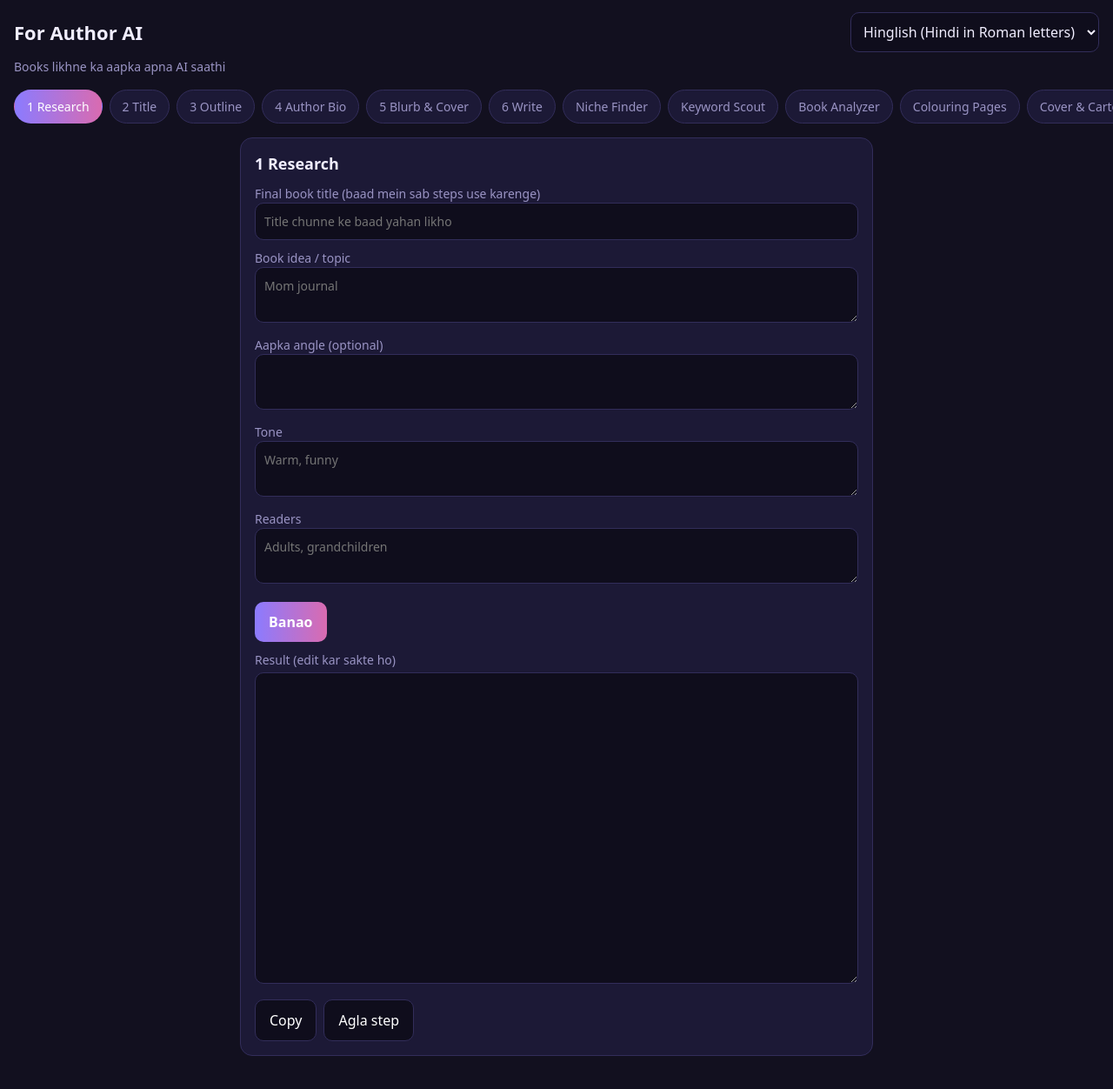
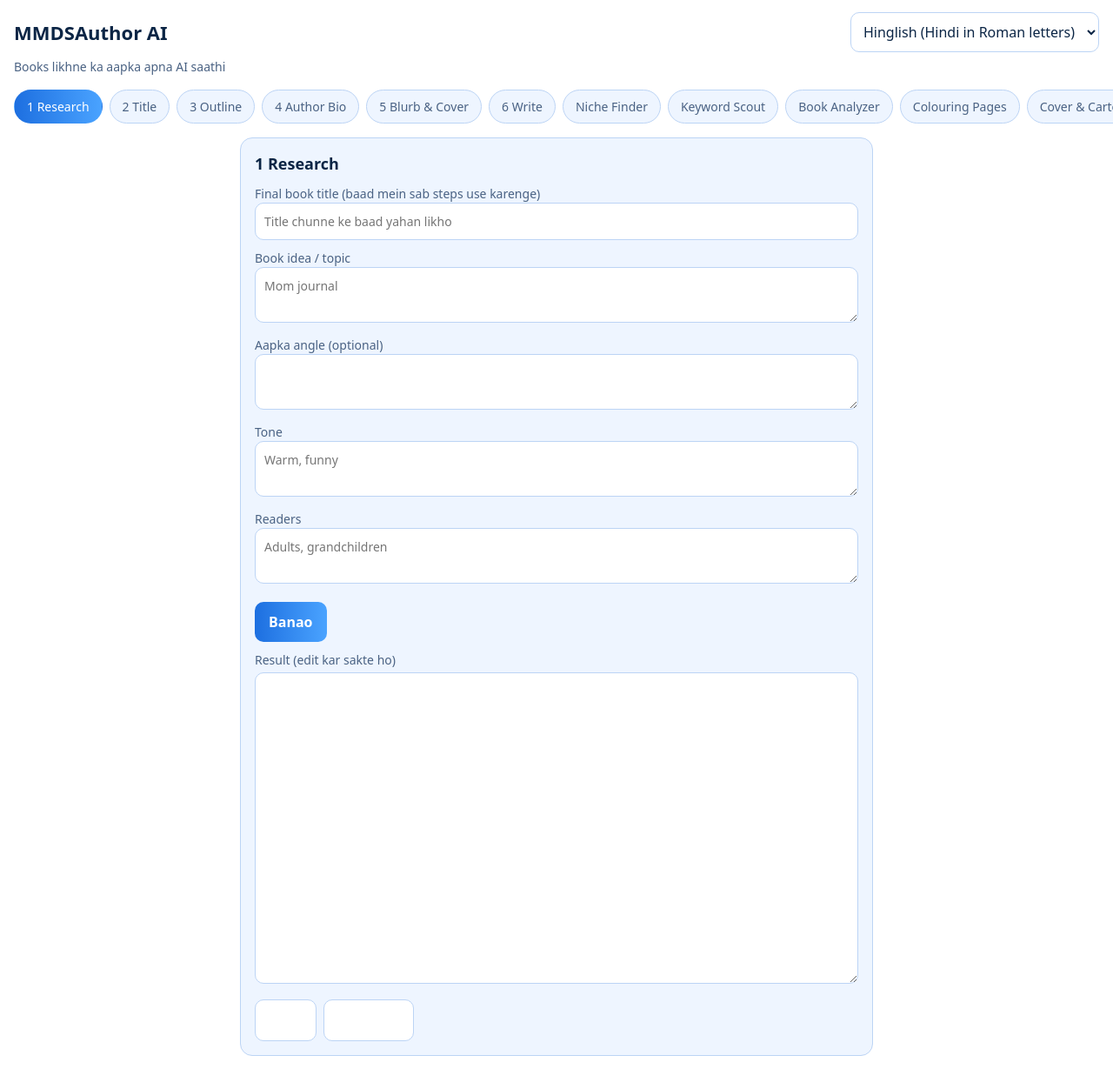
Before and after one commit to mickeyminu708-star/for-author-ai, a website: page index.html in a window 1280 px wide. Shown: the whole page at 87% size. Drawn offline with Linux system fonts and the light colour scheme.

Commit message:
Add files via upload

```diff
--- a/index.html
+++ b/index.html
@@ -1,27 +1,27 @@
 <!doctype html>
 <html lang="hi"><head><meta charset="utf-8">
 <meta name="viewport" content="width=device-width,initial-scale=1">
-<title>For Author AI</title>
+<title>MMDSAuthor AI</title>
 <style>
-:root{--bg:#12101f;--card:#1c1936;--in:#0f0d1c;--line:#322d5a;--tx:#f1eeff;--mu:#9a94c4;--ac:#8b7bff;--er:#ff6b8b;color-scheme:dark}
+:root{--bg:#ffffff;--card:#eef5ff;--in:#ffffff;--line:#bcd4f5;--tx:#0b2545;--mu:#4a6283;--ac:#1d6fe0;--er:#d62839;color-scheme:light}
 *{box-sizing:border-box}body{margin:0;background:var(--bg);color:var(--tx);font:16px/1.5 system-ui,Roboto,sans-serif;padding:env(safe-area-inset-top) 0 40px}
 header{display:flex;justify-content:space-between;align-items:center;gap:8px;padding:14px 16px 6px}
 h1{margin:0;font-size:22px}h2{margin:0 0 10px;font-size:18px}.sub{color:var(--mu);padding:0 16px 8px;margin:0;font-size:14px}
 nav{display:flex;gap:8px;overflow-x:auto;padding:8px 16px;position:sticky;top:0;background:var(--bg);z-index:2}
 nav button{flex:none;background:var(--card);color:var(--mu);border:1px solid var(--line);border-radius:20px;padding:8px 14px;font-size:14px}
-nav button.on{background:linear-gradient(90deg,#8b7bff,#d96bb0);color:#fff;border-color:transparent}
+nav button.on{background:linear-gradient(90deg,#1d6fe0,#4aa3ff);color:#fff;border-color:transparent}
 main{padding:8px 16px;max-width:760px;margin:auto}.card{background:var(--card);border:1px solid var(--line);border-radius:14px;padding:16px;margin-bottom:14px}
 label{display:block;color:var(--mu);font-size:14px;margin:10px 0 4px}
 textarea,input,select{width:100%;background:var(--in);color:var(--tx);border:1px solid var(--line);border-radius:10px;padding:10px;font:inherit}
 textarea:focus,input:focus,select:focus,button:focus-visible{outline:2px solid var(--ac);outline-offset:1px}
 button{font:inherit;cursor:pointer}.go,.sec{border:0;border-radius:10px;padding:11px 16px;margin-top:12px;color:#fff}
-.go{background:linear-gradient(90deg,#8b7bff,#d96bb0);font-weight:600}.sec{background:var(--in);border:1px solid var(--line);margin-right:8px}
+.go{background:linear-gradient(90deg,#1d6fe0,#4aa3ff);font-weight:600}.sec{background:var(--in);border:1px solid var(--line);margin-right:8px}
 #pr{display:none}@media print{body>*:not(#pr){display:none!important}body{padding:0!important;background:#fff}#pr{display:block}.pg{display:flex;align-items:center;justify-content:center;overflow:hidden;break-after:page;background:#fff}}.go:disabled{opacity:.6}a.go,a.sec{display:inline-block;text-decoration:none;line-height:1.4}.st{margin-top:8px;font-size:14px;color:var(--mu)}.st.er{color:var(--er)}
-.row{display:flex;flex-wrap:wrap}.msg{padding:10px 12px;border-radius:12px;margin:8px 0;white-space:pre-wrap}.u{background:var(--in)}.a{background:#25214a}
+.row{display:flex;flex-wrap:wrap}.msg{padding:10px 12px;border-radius:12px;margin:8px 0;white-space:pre-wrap}.u{background:var(--in)}.a{background:#dbeafe}
 .ch{display:flex;justify-content:space-between;gap:8px;border-top:1px solid var(--line);padding:10px 0}.big{font-size:20px;font-weight:700}
 .note{font-size:13px;color:var(--mu);margin-top:8px}
 </style></head><body>
-<header><h1>For Author AI</h1><select id="lang" style="width:auto"></select></header>
+<header><h1>MMDSAuthor AI</h1><select id="lang" style="width:auto"></select></header>
 <p class="sub">Books likhne ka aapka apna AI saathi</p>
 <nav id="nav"></nav><main id="view"></main>
 <script>
```
